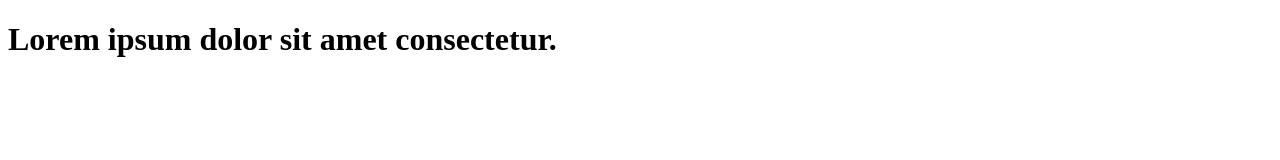
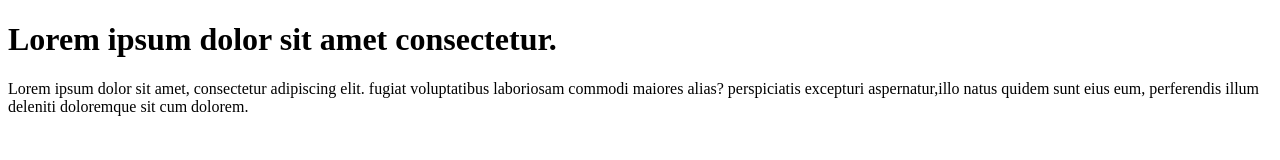
Before and after one commit to 03shashanks/learn-git, a plain HTML site: page index.html in a window 1280 px wide. Drawn offline with Linux system fonts and the light colour scheme.

Commit message:
add paragraph to code

```diff
--- a/index.html
+++ b/index.html
@@ -11,5 +11,12 @@
 <body>
     <h1>Lorem ipsum dolor sit amet
       consectetur.</h1>
+    <p>Lorem ipsum dolor sit amet,
+     consectetur adipiscing elit. fugiat
+    voluptatibus laboriosam commodi
+    maiores alias? perspiciatis excepturi
+    aspernatur,illo natus quidem sunt
+    eius eum, perferendis illum deleniti
+    doloremque sit cum dolorem.</p>
 </body>
 </html>
```
